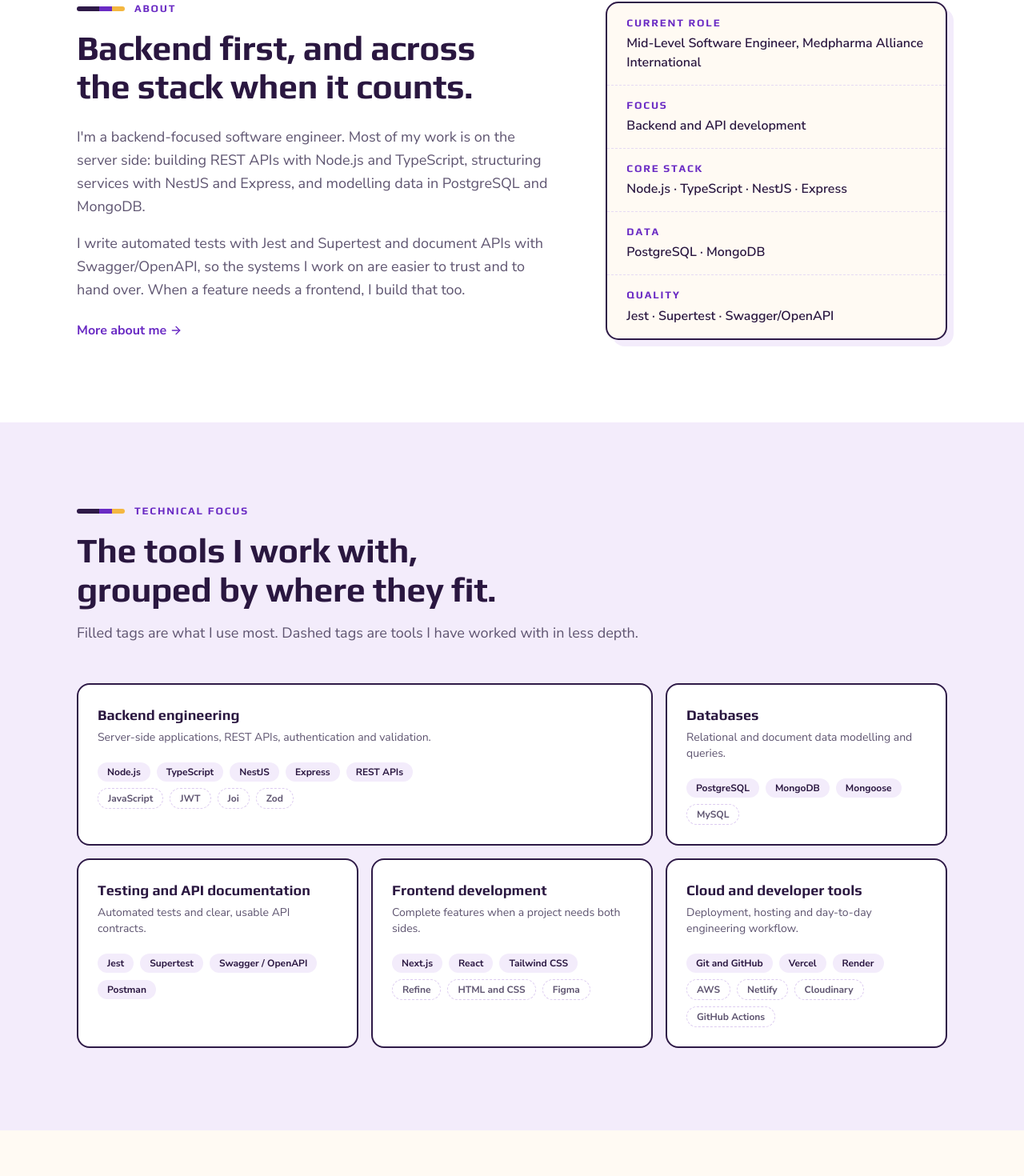
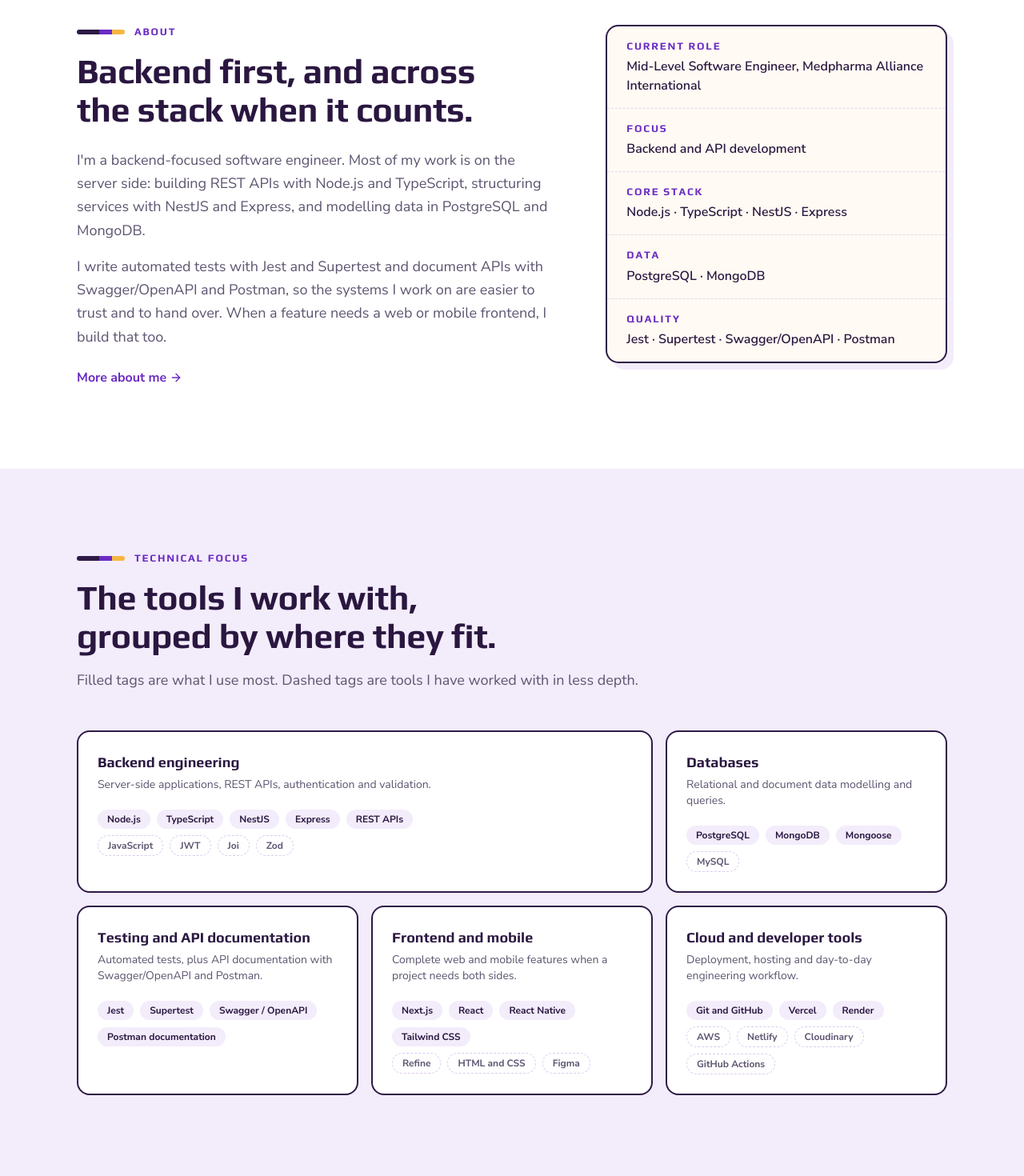
Before and after one commit to Dorcie-dee/my-portfolio-v2, a Next.js app: page / in a window 1280 px wide. Shown: the part 988-2458 px from the top of the page at 80% size. Built offline with nearby package versions, Linux system fonts and the light colour scheme; no server answers.

Commit message:
feat(content): add React Native and Postman documentation skills
- Rename the frontend category to "Frontend and mobile" and add React Native
- Show Postman documentation alongside Swagger/OpenAPI in skills, quick facts,
  the about intro and focus areas
- Mention web and mobile work in the hero

```diff
--- a/src/components/sections/hero.tsx
+++ b/src/components/sections/hero.tsx
@@ -36,7 +36,7 @@ export function Hero() {
           <p className="mt-6 max-w-prose-narrow text-lg leading-relaxed text-fg-muted">
             I design and build the server side of web applications: APIs, data models,
             authentication and the automated tests that keep them dependable. When a product
-            needs it, I work across the frontend with Next.js and React too.
+            needs it, I work across web and mobile with Next.js, React and React Native too.
           </p>
 
           <div className="mt-9 flex flex-wrap items-center gap-3">
--- a/src/components/sections/intro.tsx
+++ b/src/components/sections/intro.tsx
@@ -18,8 +18,8 @@ export function Intro() {
             </p>
             <p>
               I write automated tests with Jest and Supertest and document APIs with
-              Swagger/OpenAPI, so the systems I work on are easier to trust and to hand over. When
-              a feature needs a frontend, I build that too.
+              Swagger/OpenAPI and Postman, so the systems I work on are easier to trust and to hand
+              over. When a feature needs a web or mobile frontend, I build that too.
             </p>
           </div>
           <Link
--- a/src/data/about.ts
+++ b/src/data/about.ts
@@ -22,7 +22,7 @@ export const focusAreas: { title: string; description: string }[] = [
   },
   {
     title: "Full stack when needed",
-    description: "Next.js and React to deliver complete features.",
+    description: "Next.js, React and React Native to deliver complete web and mobile features.",
   },
 ];
 
@@ -35,7 +35,7 @@ export const quickFacts = [
   { term: "Focus", detail: "Backend and API development" },
   { term: "Core stack", detail: "Node.js · TypeScript · NestJS · Express" },
   { term: "Data", detail: "PostgreSQL · MongoDB" },
-  { term: "Quality", detail: "Jest · Supertest · Swagger/OpenAPI" },
+  { term: "Quality", detail: "Jest · Supertest · Swagger/OpenAPI · Postman" },
 ];
 
 const fmp = getProject("fmp-ticketing-system");
--- a/src/data/skills.ts
+++ b/src/data/skills.ts
@@ -15,13 +15,13 @@ export const skillCategories: SkillCategory[] = [
   },
   {
     title: "Testing and API documentation",
-    summary: "Automated tests and clear, usable API contracts.",
-    core: ["Jest", "Supertest", "Swagger / OpenAPI", "Postman"],
+    summary: "Automated tests, plus API documentation with Swagger/OpenAPI and Postman.",
+    core: ["Jest", "Supertest", "Swagger / OpenAPI", "Postman documentation"],
   },
   {
-    title: "Frontend development",
-    summary: "Complete features when a project needs both sides.",
-    core: ["Next.js", "React", "Tailwind CSS"],
+    title: "Frontend and mobile",
+    summary: "Complete web and mobile features when a project needs both sides.",
+    core: ["Next.js", "React", "React Native", "Tailwind CSS"],
     familiar: ["Refine", "HTML and CSS", "Figma"],
   },
   {
```
